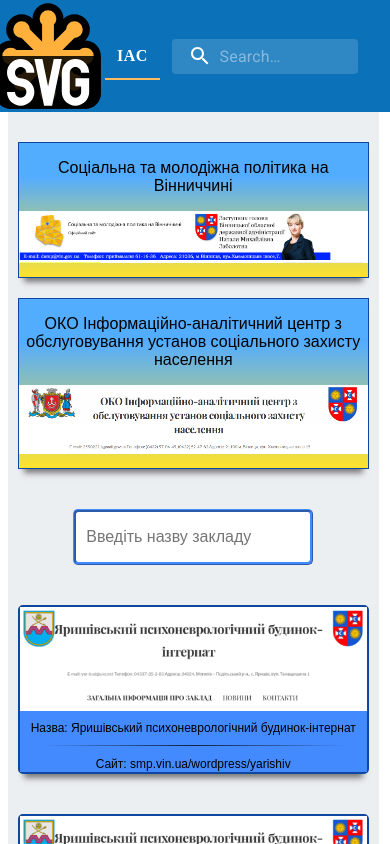
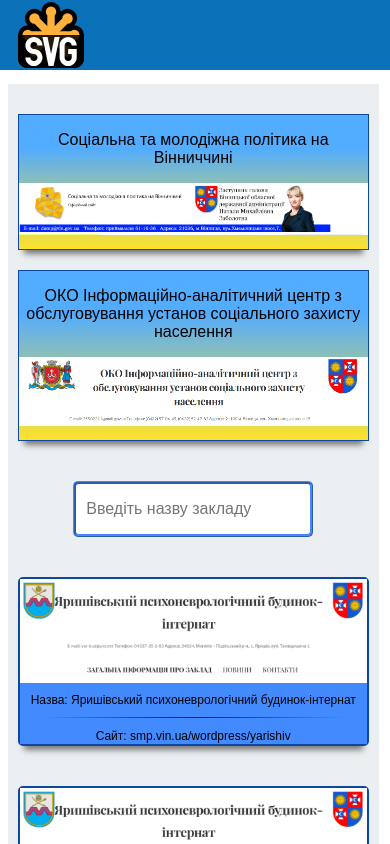
Before and after one commit to SergiiKov/main-page-iac, a React (Create React App) app: page / in a window 390 px wide. Shown: the top 844 px of the page. Built offline with nearby package versions, Linux system fonts and the light colour scheme.

Commit message:
Using Media Queries for header

```diff
--- a/src/components/ui/header.jsx
+++ b/src/components/ui/header.jsx
@@ -13,6 +13,8 @@ import InputBase from '@material-ui/core/InputBase';
 import SearchIcon from '@material-ui/icons/Search';
 import { fade, makeStyles } from '@material-ui/core/styles';
 
+import useMediaQuery from '@material-ui/core/useMediaQuery';
+import { useTheme } from '@material-ui/core/styles';
 
 import logo from '../../img/logo.svg';
 
@@ -32,10 +34,23 @@ function ElevationScroll(props) {
   const useStyles = makeStyles(theme => ({
     ToolbarMargin: {
       ...theme.mixins.toolbar,
-      marginBottom: '3em'
+      marginBottom: '3em',
+      [theme.breakpoints.down('md')]:{
+        marginBottom: '2em'
+      },
+      [theme.breakpoints.down('xs')]:{
+        marginBottom: '1.25em'
+      }
     },
     logo: {
-      height: "8em"
+      height: "8em",
+      [theme.breakpoints.down('md')]:{
+        height: "7em"
+      },
+      [theme.breakpoints.down('xs')]:{
+        height: "5em"
+      }
+
     },
     logoContainer:{
       padding:0,
@@ -110,27 +125,19 @@ function ElevationScroll(props) {
 export default function Header (props) {
     const classes = useStyles();
     const [value, setValue] = useState(0);
-
-
+    const theme = useTheme();
+    const matches = useMediaQuery(theme.breakpoints.down('md'));
     const handleChange = (e, value) => {
         setValue(value)
       };
 
-    return(
+    const tabs = (
         <React.Fragment>
-            <ElevationScroll>
-                <AppBar>
-
-                    <Toolbar>
-                        <Button  className={classes.logoContainer}  disableRipple>
-                            <img src={logo} alt='company logo' className={classes.logo} />
-                        </Button>
-
-                    <Tabs value={value} onChange={handleChange}  className={classes.tabContainer}>
+              <Tabs value={value} onChange={handleChange}  className={classes.tabContainer}>
                                 <Tab className={classes.tab} href="http://smp.vin.ua/joomla/" target="_blank" rel="noopener noreferrer"  label='IAC' />
                                 <Tab className={classes.tab} href="http://smp.vin.ua/wordpress/" target="_blank" rel="noopener noreferrer"  label='DSMP' />
                     </Tabs>
-                        <div className={classes.search}>
+                    <div className={classes.search}>
                             <div className={classes.searchIcon}>
                             <SearchIcon />
                             </div>
@@ -143,6 +150,19 @@ export default function Header (props) {
                                 inputProps={{ 'aria-label': 'search' }}
                                 />
                         </div>
+        </React.Fragment>
+    )
+
+    return(
+        <React.Fragment>
+            <ElevationScroll>
+                <AppBar>
+
+                    <Toolbar>
+                        <Button  className={classes.logoContainer}  disableRipple>
+                            <img src={logo} alt='company logo' className={classes.logo} />
+                        </Button>
+                        {matches ? null : tabs}
                     </Toolbar>
                 </AppBar>
             </ElevationScroll>
```
